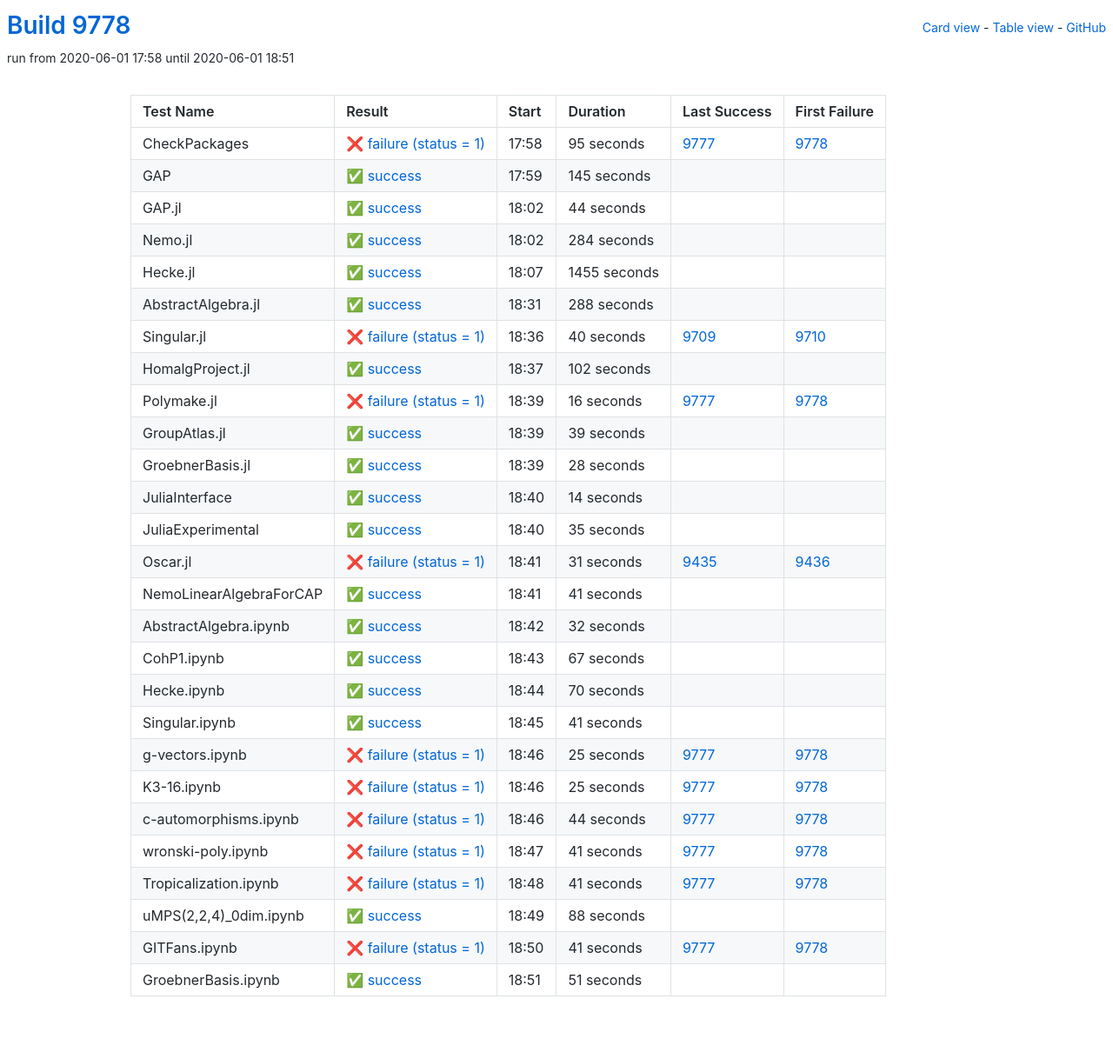
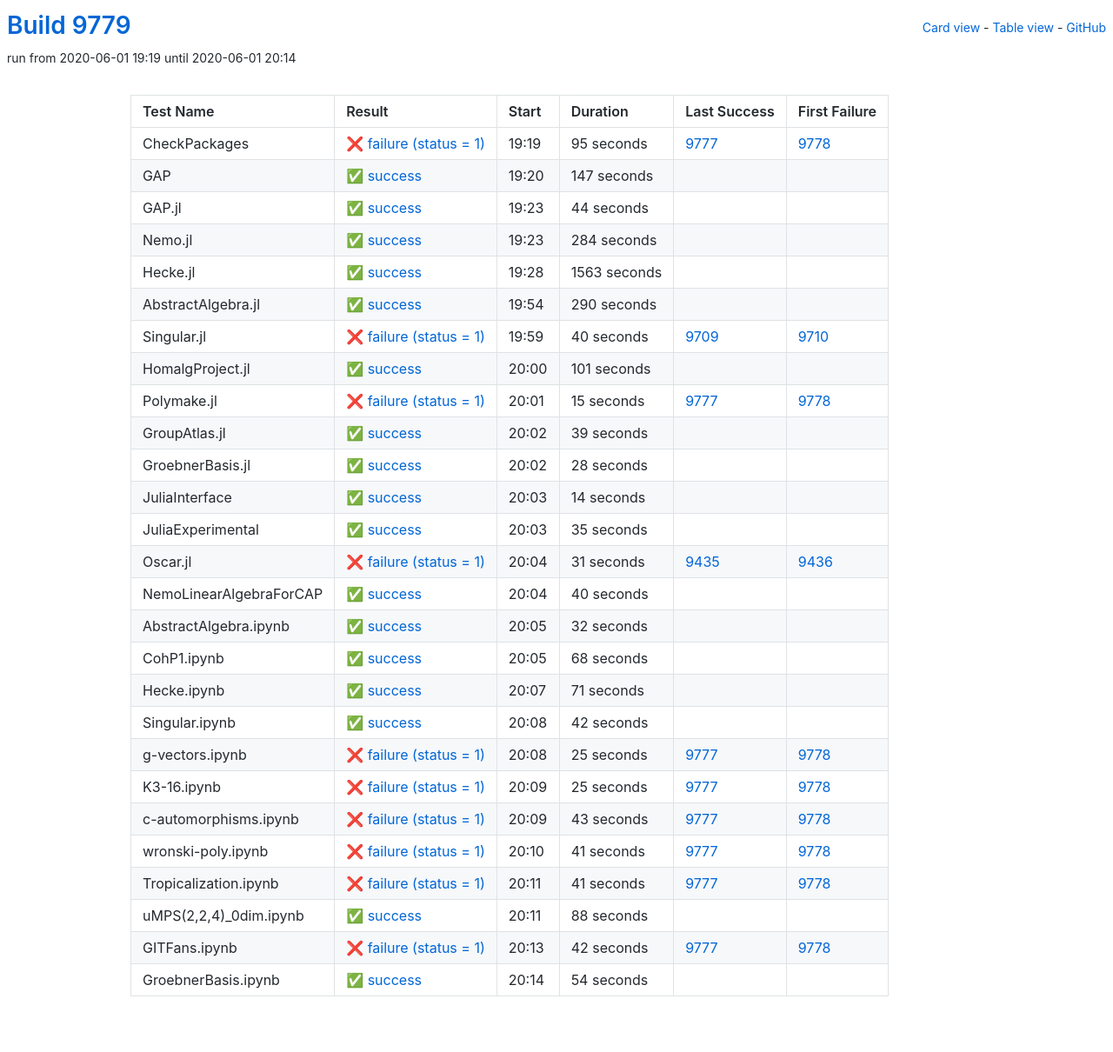
Before and after one commit to oscar-system/oscar-ci-status, a Jekyll site: the page built from table.html, in a window 1280 px wide. Shown: the whole page at 87% size. Built offline with Jekyll 4.4.1, drawn with Linux system fonts in a browser that asks for light colours.

Commit message:
Build 9779

```diff
--- a/_data/ci.yml
+++ b/_data/ci.yml
@@ -1,5 +1,5 @@
-build: 9778
-build_url: https://oscarci.mathematik.uni-kl.de/job/oscar/9778/
+build: 9779
+build_url: https://oscarci.mathematik.uni-kl.de/job/oscar/9779/
 job: oscar
 tests:
 - duration: 95
@@ -9,21 +9,21 @@ tests:
   id: checkpackages
   last_success: 9777
   last_success_url: https://oscarci.mathematik.uni-kl.de/job/oscar/9777/
-  log: https://oscarci.mathematik.uni-kl.de/job/oscar/9778/artifact/logs/build-9778/CheckPackages.log
+  log: https://oscarci.mathematik.uni-kl.de/job/oscar/9779/artifact/logs/build-9779/CheckPackages.log
   name: CheckPackages
-  start: 2020-06-01 17:58
+  start: 2020-06-01 19:19
   status: failure
   success: false
-- duration: 145
+- duration: 147
   exitcode: 0
   first_failure: false
   first_failure_url: null
   id: gap
   last_success: false
   last_success_url: null
-  log: https://oscarci.mathematik.uni-kl.de/job/oscar/9778/artifact/logs/build-9778/GAP.log
+  log: https://oscarci.mathematik.uni-kl.de/job/oscar/9779/artifact/logs/build-9779/GAP.log
   name: GAP
-  start: 2020-06-01 17:59
+  start: 2020-06-01 19:20
   status: success
   success: true
 - duration: 44
@@ -33,9 +33,9 @@ tests:
   id: gap-jl
   last_success: false
   last_success_url: null
-  log: https://oscarci.mathematik.uni-kl.de/job/oscar/9778/artifact/logs/build-9778/GAP.jl.log
+  log: https://oscarci.mathematik.uni-kl.de/job/oscar/9779/artifact/logs/build-9779/GAP.jl.log
   name: GAP.jl
-  start: 2020-06-01 18:02
+  start: 2020-06-01 19:23
   status: success
   success: true
 - duration: 284
@@ -45,33 +45,33 @@ tests:
   id: nemo-jl
   last_success: false
   last_success_url: null
-  log: https://oscarci.mathematik.uni-kl.de/job/oscar/9778/artifact/logs/build-9778/Nemo.jl.log
+  log: https://oscarci.mathematik.uni-kl.de/job/oscar/9779/artifact/logs/build-9779/Nemo.jl.log
   name: Nemo.jl
-  start: 2020-06-01 18:02
+  start: 2020-06-01 19:23
   status: success
   success: true
-- duration: 1455
+- duration: 1563
   exitcode: 0
   first_failure: false
   first_failure_url: null
   id: hecke-jl
   last_success: false
   last_success_url: null
-  log: https://oscarci.mathematik.uni-kl.de/job/oscar/9778/artifact/logs/build-9778/Hecke.jl.log
+  log: https://oscarci.mathematik.uni-kl.de/job/oscar/9779/artifact/logs/build-9779/Hecke.jl.log
   name: Hecke.jl
-  start: 2020-06-01 18:07
+  start: 2020-06-01 19:28
   status: success
   success: true
-- duration: 288
+- duration: 290
   exitcode: 0
   first_failure: false
   first_failure_url: null
   id: abstractalgebra-jl
   last_success: false
   last_success_url: null
-  log: https://oscarci.mathematik.uni-kl.de/job/oscar/9778/artifact/logs/build-9778/AbstractAlgebra.jl.log
+  log: https://oscarci.mathematik.uni-kl.de/job/oscar/9779/artifact/logs/build-9779/AbstractAlgebra.jl.log
   name: AbstractAlgebra.jl
-  start: 2020-06-01 18:31
+  start: 2020-06-01 19:54
   status: success
   success: true
 - duration: 40
@@ -81,33 +81,33 @@ tests:
   id: singular-jl
   last_success: 9709
   last_success_url: https://oscarci.mathematik.uni-kl.de/job/oscar/9709/
-  log: https://oscarci.mathematik.uni-kl.de/job/oscar/9778/artifact/logs/build-9778/Singular.jl.log
+  log: https://oscarci.mathematik.uni-kl.de/job/oscar/9779/artifact/logs/build-9779/Singular.jl.log
   name: Singular.jl
-  start: 2020-06-01 18:36
+  start: 2020-06-01 19:59
   status: failure
   success: false
-- duration: 102
+- duration: 101
   exitcode: 0
   first_failure: false
   first_failure_url: null
   id: homalgproject-jl
   last_success: false
   last_success_url: null
-  log: https://oscarci.mathematik.uni-kl.de/job/oscar/9778/artifact/logs/build-9778/HomalgProject.jl.log
+  log: https://oscarci.mathematik.uni-kl.de/job/oscar/9779/artifact/logs/build-9779/HomalgProject.jl.log
   name: HomalgProject.jl
-  start: 2020-06-01 18:37
+  start: 2020-06-01 20:00
   status: success
   success: true
-- duration: 16
+- duration: 15
   exitcode: 1
   first_failure: 9778
   first_failure_url: https://oscarci.mathematik.uni-kl.de/job/oscar/9778/
   id: polymake-jl
   last_success: 9777
   last_success_url: https://oscarci.mathematik.uni-kl.de/job/oscar/9777/
-  log: https://oscarci.mathematik.uni-kl.de/job/oscar/9778/artifact/logs/build-9778/Polymake.jl.log
+  log: https://oscarci.mathematik.uni-kl.de/job/oscar/9779/artifact/logs/build-9779/Polymake.jl.log
   name: Polymake.jl
-  start: 2020-06-01 18:39
+  start: 2020-06-01 20:01
   status: failure
   success: false
 - duration: 39
@@ -117,9 +117,9 @@ tests:
   id: groupatlas-jl
   last_success: false
   last_success_url: null
-  log: https://oscarci.mathematik.uni-kl.de/job/oscar/9778/artifact/logs/build-9778/GroupAtlas.jl.log
+  log: https://oscarci.mathematik.uni-kl.de/job/oscar/9779/artifact/logs/build-9779/GroupAtlas.jl.log
   name: GroupAtlas.jl
-  start: 2020-06-01 18:39
+  start: 2020-06-01 20:02
   status: success
   success: true
 - duration: 28
@@ -129,9 +129,9 @@ tests:
   id: groebnerbasis-jl
   last_success: false
   last_success_url: null
-  log: https://oscarci.mathematik.uni-kl.de/job/oscar/9778/artifact/logs/build-9778/GroebnerBasis.jl.log
+  log: https://oscarci.mathematik.uni-kl.de/job/oscar/9779/artifact/logs/build-9779/GroebnerBasis.jl.log
   name: GroebnerBasis.jl
-  start: 2020-06-01 18:39
+  start: 2020-06-01 20:02
   status: success
   success: true
 - duration: 14
@@ -141,9 +141,9 @@ tests:
   id: juliainterface
   last_success: false
   last_success_url: null
-  log: https://oscarci.mathematik.uni-kl.de/job/oscar/9778/artifact/logs/build-9778/JuliaInterface.log
+  log: https://oscarci.mathematik.uni-kl.de/job/oscar/9779/artifact/logs/build-9779/JuliaInterface.log
   name: JuliaInterface
-  start: 2020-06-01 18:40
+  start: 2020-06-01 20:03
   status: success
   success: true
 - duration: 35
@@ -153,9 +153,9 @@ tests:
   id: juliaexperimental
   last_success: false
   last_success_url: null
-  log: https://oscarci.mathematik.uni-kl.de/job/oscar/9778/artifact/logs/build-9778/JuliaExperimental.log
+  log: https://oscarci.mathematik.uni-kl.de/job/oscar/9779/artifact/logs/build-9779/JuliaExperimental.log
   name: JuliaExperimental
-  start: 2020-06-01 18:40
+  start: 2020-06-01 20:03
   status: success
   success: true
 - duration: 31
@@ -165,21 +165,21 @@ tests:
   id: oscar-jl
   last_success: 9435
   last_success_url: https://oscarci.mathematik.uni-kl.de/job/oscar/9435/
-  log: https://oscarci.mathematik.uni-kl.de/job/oscar/9778/artifact/logs/build-9778/Oscar.jl.log
+  log: https://oscarci.mathematik.uni-kl.de/job/oscar/9779/artifact/logs/build-9779/Oscar.jl.log
   name: Oscar.jl
-  start: 2020-06-01 18:41
+  start: 2020-06-01 20:04
   status: failure
   success: false
-- duration: 41
+- duration: 40
   exitcode: 0
   first_failure: false
   first_failure_url: null
   id: nemolinearalgebraforcap
   last_success: false
   last_success_url: null
-  log: https://oscarci.mathematik.uni-kl.de/job/oscar/9778/artifact/logs/build-9778/NemoLinearAlgebraForCAP.log
+  log: https://oscarci.mathematik.uni-kl.de/job/oscar/9779/artifact/logs/build-9779/NemoLinearAlgebraForCAP.log
   name: NemoLinearAlgebraForCAP
-  start: 2020-06-01 18:41
+  start: 2020-06-01 20:04
   status: success
   success: true
 - duration: 32
@@ -189,45 +189,45 @@ tests:
   id: abstractalgebra-ipynb
   last_success: false
   last_success_url: null
-  log: https://oscarci.mathematik.uni-kl.de/job/oscar/9778/artifact/logs/build-9778/AbstractAlgebra.ipynb.log
+  log: https://oscarci.mathematik.uni-kl.de/job/oscar/9779/artifact/logs/build-9779/AbstractAlgebra.ipynb.log
   name: AbstractAlgebra.ipynb
-  start: 2020-06-01 18:42
+  start: 2020-06-01 20:05
   status: success
   success: true
-- duration: 67
+- duration: 68
   exitcode: 0
   first_failure: false
   first_failure_url: null
   id: cohp1-ipynb
   last_success: false
   last_success_url: null
-  log: https://oscarci.mathematik.uni-kl.de/job/oscar/9778/artifact/logs/build-9778/CohP1.ipynb.log
+  log: https://oscarci.mathematik.uni-kl.de/job/oscar/9779/artifact/logs/build-9779/CohP1.ipynb.log
   name: CohP1.ipynb
-  start: 2020-06-01 18:43
+  start: 2020-06-01 20:05
   status: success
   success: true
-- duration: 70
+- duration: 71
   exitcode: 0
   first_failure: false
   first_failure_url: null
   id: hecke-ipynb
   last_success: false
   last_success_url: null
-  log: https://oscarci.mathematik.uni-kl.de/job/oscar/9778/artifact/logs/build-9778/Hecke.ipynb.log
+  log: https://oscarci.mathematik.uni-kl.de/job/oscar/9779/artifact/logs/build-9779/Hecke.ipynb.log
   name: Hecke.ipynb
-  start: 2020-06-01 18:44
+  start: 2020-06-01 20:07
   status: success
   success: true
-- duration: 41
+- duration: 42
   exitcode: 0
   first_failure: false
   first_failure_url: null
   id: singular-ipynb
   last_success: false
   last_success_url: null
-  log: https://oscarci.mathematik.uni-kl.de/job/oscar/9778/artifact/logs/build-9778/Singular.ipynb.log
+  log: https://oscarci.mathematik.uni-kl.de/job/oscar/9779/artifact/logs/build-9779/Singular.ipynb.log
   name: Singular.ipynb
-  start: 2020-06-01 18:45
+  start: 2020-06-01 20:08
   status: success
   success: true
 - duration: 25
@@ -237,9 +237,9 @@ tests:
   id: g-vectors-ipynb
   last_success: 9777
   last_success_url: https://oscarci.mathematik.uni-kl.de/job/oscar/9777/
-  log: https://oscarci.mathematik.uni-kl.de/job/oscar/9778/artifact/logs/build-9778/g-vectors.ipynb.log
+  log: https://oscarci.mathematik.uni-kl.de/job/oscar/9779/artifact/logs/build-9779/g-vectors.ipynb.log
   name: g-vectors.ipynb
-  start: 2020-06-01 18:46
+  start: 2020-06-01 20:08
   status: failure
   success: false
 - duration: 25
@@ -249,21 +249,21 @@ tests:
   id: k3-16-ipynb
   last_success: 9777
   last_success_url: https://oscarci.mathematik.uni-kl.de/job/oscar/9777/
-  log: https://oscarci.mathematik.uni-kl.de/job/oscar/9778/artifact/logs/build-9778/K3-16.ipynb.log
+  log: https://oscarci.mathematik.uni-kl.de/job/oscar/9779/artifact/logs/build-9779/K3-16.ipynb.log
   name: K3-16.ipynb
-  start: 2020-06-01 18:46
+  start: 2020-06-01 20:09
   status: failure
   success: false
-- duration: 44
+- duration: 43
   exitcode: 1
   first_failure: 9778
   first_failure_url: https://oscarci.mathematik.uni-kl.de/job/oscar/9778/
   id: c-automorphisms-ipynb
   last_success: 9777
   last_success_url: https://oscarci.mathematik.uni-kl.de/job/oscar/9777/
-  log: https://oscarci.mathematik.uni-kl.de/job/oscar/9778/artifact/logs/build-9778/c-automorphisms.ipynb.log
+  log: https://oscarci.mathematik.uni-kl.de/job/oscar/9779/artifact/logs/build-9779/c-automorphisms.ipynb.log
   name: c-automorphisms.ipynb
-  start: 2020-06-01 18:46
+  start: 2020-06-01 20:09
   status: failure
   success: false
 - duration: 41
@@ -273,9 +273,9 @@ tests:
   id: wronski-poly-ipynb
   last_success: 9777
   last_success_url: https://oscarci.mathematik.uni-kl.de/job/oscar/9777/
-  log: https://oscarci.mathematik.uni-kl.de/job/oscar/9778/artifact/logs/build-9778/wronski-poly.ipynb.log
+  log: https://oscarci.mathematik.uni-kl.de/job/oscar/9779/artifact/logs/build-9779/wronski-poly.ipynb.log
   name: wronski-poly.ipynb
-  start: 2020-06-01 18:47
+  start: 2020-06-01 20:10
   status: failure
   success: false
 - duration: 41
@@ -285,9 +285,9 @@ tests:
   id: tropicalization-ipynb
   last_success: 9777
   last_success_url: https://oscarci.mathematik.uni-kl.de/job/oscar/9777/
-  log: https://oscarci.mathematik.uni-kl.de/job/oscar/9778/artifact/logs/build-9778/Tropicalization.ipynb.log
+  log: https://oscarci.mathematik.uni-kl.de/job/oscar/9779/artifact/logs/build-9779/Tropicalization.ipynb.log
   name: Tropicalization.ipynb
-  start: 2020-06-01 18:48
+  start: 2020-06-01 20:11
   status: failure
   success: false
 - duration: 88
@@ -297,32 +297,32 @@ tests:
   id: umps-2-2-4-0dim-ipynb
   last_success: false
   last_success_url: null
-  log: https://oscarci.mathematik.uni-kl.de/job/oscar/9778/artifact/logs/build-9778/uMPS-2-2-4-_0dim.ipynb.log
+  log: https://oscarci.mathematik.uni-kl.de/job/oscar/9779/artifact/logs/build-9779/uMPS-2-2-4-_0dim.ipynb.log
   name: uMPS(2,2,4)_0dim.ipynb
-  start: 2020-06-01 18:49
+  start: 2020-06-01 20:11
   status: success
   success: true
-- duration: 41
+- duration: 42
   exitcode: 1
   first_failure: 9778
   first_failure_url: https://oscarci.mathematik.uni-kl.de/job/oscar/9778/
   id: gitfans-ipynb
   last_success: 9777
   last_success_url: https://oscarci.mathematik.uni-kl.de/job/oscar/9777/
-  log: https://oscarci.mathematik.uni-kl.de/job/oscar/9778/artifact/logs/build-9778/GITFans.ipynb.log
+  log: https://oscarci.mathematik.uni-kl.de/job/oscar/9779/artifact/logs/build-9779/GITFans.ipynb.log
   name: GITFans.ipynb
-  start: 2020-06-01 18:50
+  start: 2020-06-01 20:13
   status: failure
   success: false
-- duration: 51
+- duration: 54
   exitcode: 0
   first_failure: false
   first_failure_url: null
   id: groebnerbasis-ipynb
   last_success: false
   last_success_url: null
-  log: https://oscarci.mathematik.uni-kl.de/job/oscar/9778/artifact/logs/build-9778/GroebnerBasis.ipynb.log
+  log: https://oscarci.mathematik.uni-kl.de/job/oscar/9779/artifact/logs/build-9779/GroebnerBasis.ipynb.log
   name: GroebnerBasis.ipynb
-  start: 2020-06-01 18:51
+  start: 2020-06-01 20:14
   status: success
   success: true
```
Also changed, not shown: README.md.
